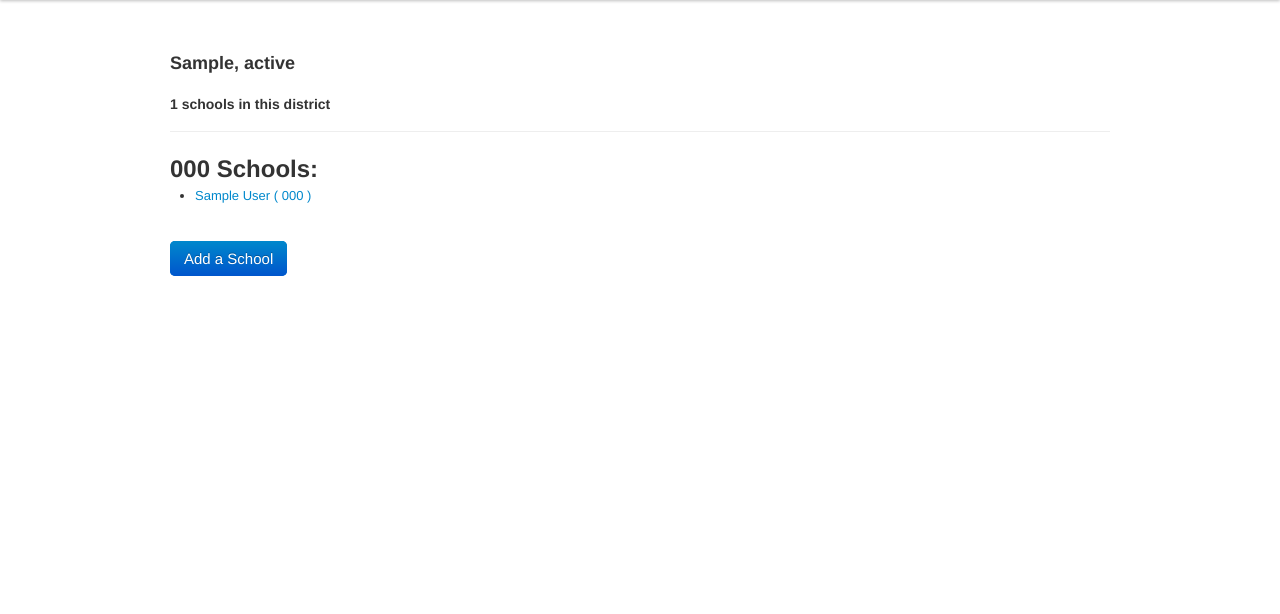
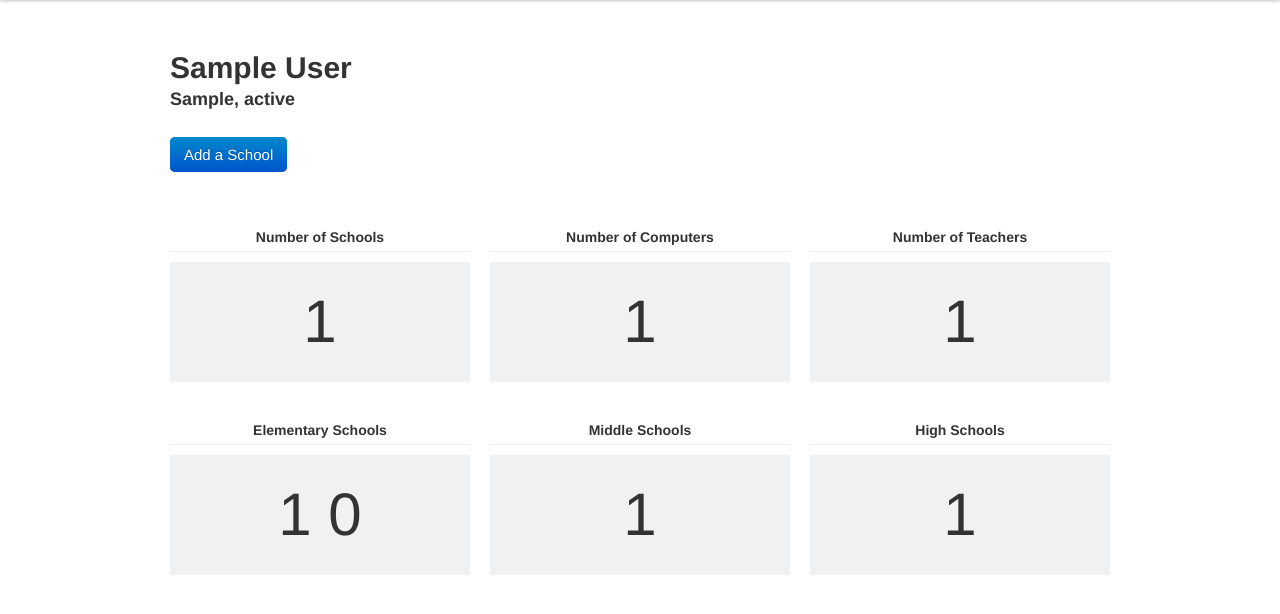
Before and after one commit to voodoologic/rebootourschools, a Django app: template rebootourschools/technologytracker/templates/home.html in a window 1280 px wide. Shown: the part 40-654 px from the top of the page. Run offline with Django 3.2, Linux system fonts and the light colour scheme; tables that the repository leaves empty hold one stand-in row (values such as "Sample post"); the template is opened without the code that fills it: values that come from a table or form of the project are taken from there, most other values are stand-ins (such as "Sample title", 1, 10 or a date in 2020); parts of the project's set-up code (start-up, migrations or seed data) failed here and were passed over; some libraries are stand-ins or nearby versions.

Commit message:
add new district overview design

```diff
--- a/rebootourschools/technologytracker/static/technologytracker/css/techtracker.css
+++ b/rebootourschools/technologytracker/static/technologytracker/css/techtracker.css
@@ -14,3 +14,37 @@ body.no-user-base {
 input.btn[type=submit] {
     margin-bottom: 1px;
 }
+
+div.button {
+    margin-top: 15px;
+    margin-bottom: 15px;
+    display:block;
+}
+
+#actions {
+    margin: 15px;
+    display: inline;
+}
+
+#actions .button {
+    float:left;
+}
+
+#stats .row {
+    margin-top: 30px;
+}
+
+#stats .stat h4 {
+    border-bottom: 1px solid #F0F1F2;
+    margin: 0 0 10px;
+    padding: 0 0 5px;
+    text-align: center;
+}
+
+#stats .stat .statValue {
+    background: #F0F1F2;
+    display: block;
+    font-size: 60px;
+    line-height: 120px;
+    text-align: center;
+}
--- a/rebootourschools/technologytracker/templates/home.html
+++ b/rebootourschools/technologytracker/templates/home.html
@@ -1,30 +1,73 @@
 {% extends "base.html" %}
 
-{% block title %}{{ userDistrict.full_name }} ({{ userDistrict.district_code }}){% endblock %}
+{% block title %}
+	{{ userDistrict.full_name }} ({{ userDistrict.district_code }})
+{% endblock %}
 
-<h1>{{ userDistrict.full_name }} ({{ userDistrict.district_code }})</h1>
 
 {% block content %}
+<h1>{{ userDistrict.full_name }}</h1>
+<h3>{{ userDistrict.city }}, {{ userDistrict.state }}</h3>
 
-<h3>{{ userDistrict.city }}, {{ userDistrict.state }}</h3><br/>
-<h4>{{ schoolCount }} schools in this district
+<div id="actions">
+	<div class="row">
+		<div class="span6 button">
+			<a id="addSchool" class="btn-primary btn-large" data-toggle="modal" data-target="#addSchoolModal" href="/addSchool/">Add a School</a>
+		</div>
+		<div class="span6">
+			<p id="districtFilter"></p>
+		</div>
+	</div>
+</div>
 
-<hr/>
 
-<h2>{{ userDistrict.district_code }} Schools:</h2>
+<div id="stats">
+	<div class="row">
+		<div class="span4 stat">
+			<h4 class="statTitle">Number of Schools</h4>
+			<p class="statValue">{{ schoolCount }}</p>
+		</div>
+		<div class="span4 stat">
+			<h4 class="statTitle">Number of Computers</h4>
+			<p class="statValue">{{ computerCount }}</p>
+		</div>
+		<div class="span4 stat">
+			<h4 class="statTitle">Number of Teachers</h4>
+			<p class="statValue">{{ teacherCount }}</p>
+		</div>
+	</div>
+</div>
+
+<div id="stats">
+	<div class="row">
+		<div class="span4 stat">
+			<h4 class="statTitle">Elementary Schools</h4>
+			<p class="statValue">{{ elementarySchoolCount }} 0</p>
+		</div>
+		<div class="span4 stat">
+			<h4 class="statTitle">Middle Schools</h4>
+			<p class="statValue">{{ schoolCount }}</p>
+		</div>
+		<div class="span4 stat">
+			<h4 class="statTitle">High Schools</h4>
+			<p class="statValue">{{ schoolCount }}</p>
+		</div>
+	</div>
+</div>
+
+
+
+<!-- <h2>{{ userDistrict.district_code }} Schools:</h2>
 
 <ul>
   {% for school in schools %}
   <li>
-    <a href="/school/{{ school.id}} ">{{ school.full_name }} ( {{ school.school_code }} )</a>
+    <a href="/school/{{ school.id }} ">{{ school.full_name }} ( {{ school.school_code }} )</a>
   </li>
   {% endfor %}
-</ul>
+</ul> -->
 
-<br/>
-<br/>
 
-<a id="addSchool" class="btn-primary btn-large" data-toggle="modal" data-target="#addSchoolModal" href="/addSchool/">Add a School</a>
 
 <div class="modal hide" id="addSchoolModal">
   <div class="modal-header">
```
Also changed, not shown: rebootourschools/technologytracker/views.py (+13 -1 lines).
